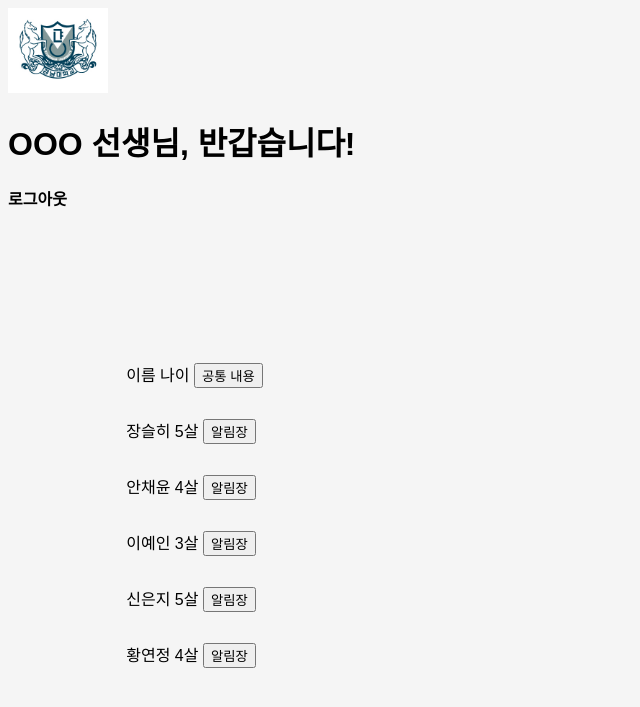
After one commit to opeach2v/Graduation_work, a Django app: template templates/teachers_page.html in a window 1280 px wide. The commit adds this page. Shown: the top 707 px of the page, without its empty margins (0-640 px from the left). Run offline with Django 4.2, Linux system fonts and the light colour scheme; the template is opened without the code that fills it, so the values that code supplies are empty.

Commit message:
teachers UI 1

```diff
--- a/static/css/page_style.css
+++ b/static/css/page_style.css
@@ -1,18 +1,93 @@
 body {
     font-family: sans-serif;
     background-color: #f5f5f5;
-  }
+}
 
 /* 로고 영역 */
 .logo-area {
     display: flex;
     align-items: center;
     gap: 8px;
-  }
+}
 
-}
 .logo-img {
     width: 100px;
     /* 로고 크기 */
     height: auto;
-  }
+}
+
+/* 메인 컨테이너 (통계, 학생 영역 공통) */
+.main-container {
+    padding-top: 100px;
+    width: 90%;
+    max-width: 1200px;
+    margin: 20px auto;
+    /* 가운데 정렬 */
+    display: flex;
+    flex-direction: row;
+    gap: 20px;
+}
+
+/* 알림장 컨테이너너 */
+.homework-container {
+    display: flex;
+    gap: 20px;
+}
+
+.homework-box {
+    flex: 1;
+    /* 가로 공간 균등 분배 */
+    background-color: #fff;
+    padding: 20px;
+    border-radius: 8px;
+}
+
+.student-box h3 {
+    margin-bottom: 10px;
+    font-size: 1rem;
+    font-weight: bold;
+}
+
+.comment-btn {
+    background-color: #3498db;
+    color: #fff;
+    border: none;
+    padding: 6px 12px;
+    border-radius: 4px;
+    cursor: pointer;
+}
+
+.comment-btn:hover {
+    background-color: #2980b9;
+}
+
+.comment-container {
+    display: flex;
+    gap: 20px;
+}
+
+li {
+    position: relative;
+}
+
+li.none {
+    list-style-type: none;
+    padding: 15px;
+}
+
+li.top {
+    list-style-type: none;
+    padding: 20px;
+    margin-top: 12px;
+    margin-left: 20px;
+    margin-bottom: 12px;
+    display: inline-block;
+}
+
+li.top-box {
+    background-color: #fdeaea;
+    padding: 20px;
+    border-radius: 8px;
+    width: 65%;
+    box-shadow: 0 1px 3px rgba(0, 0, 0, 0.1);
+}
--- /dev/null
+++ b/templates/teachers_page.html
@@ -0,0 +1,49 @@
+<!DOCTYPE html>
+{% load static %}
+<html lang="ko">
+<head>
+    <meta charset="UTF-8">
+    <link rel="stylesheet" href="{% static 'css/page_style.css' %}">
+    <title>어린이가 위험해요!</title>
+</head>
+<body>
+    {% block asd %}
+    {% endblock %}
+    <header>
+        <img src="ku_logo.jpg" alt="경남대 로고" class="logo-img"><h1>OOO 선생님, 반갑습니다!</h1><h4>로그아웃</h4>
+    </header>
+    <!-- 메인 영역 -->
+     <main class="main-container">
+        <section class="comment-container">
+            <div class="student-box">
+                <ul>
+                    <li class="none">
+                        이름        나이      <button class="list-comment-btn"
+                            onclick="location.href='comment.html'">공통 내용</button>
+                    </li>
+                    <li class="none">
+                        장슬히      5살        <button class="list-comment-btn"
+                            onclick="location.href='comment.html'">알림장</button>
+                    </li>
+                    <li class="none">
+                        안채윤      4살        <button class="list-comment-btn"
+                            onclick="location.href='comment.html'">알림장</button>
+                    </li>
+                    <li class="none">
+                        이예인      3살        <button class="list-comment-btn"
+                            onclick="location.href='comment.html'">알림장</button>
+                    </li>
+                    <li class="none">
+                        신은지      5살        <button class="list-comment-btn"
+                            onclick="location.href='comment.html'">알림장</button>
+                    </li>
+                    <li class="none">
+                        황연정      4살        <button class="list-comment-btn"
+                            onclick="location.href='comment.html'">알림장</button>
+                    </li>
+                </ul>
+            </div>
+        </section>
+     </main>
+</body>
+</html>
```
Also changed, not shown: templates/parents_page.html (+6 -4 lines), ku_logo.jpg (added).
